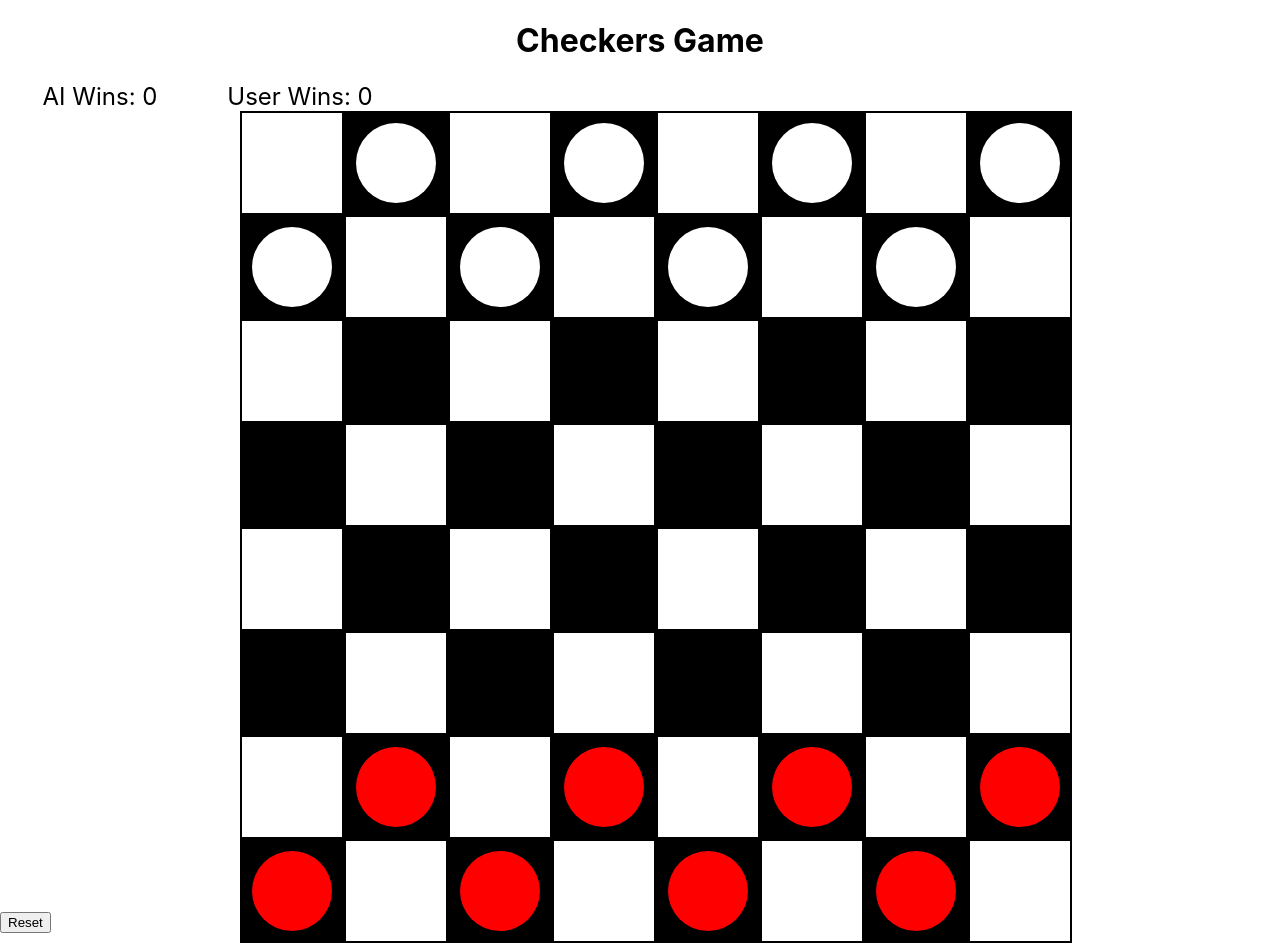
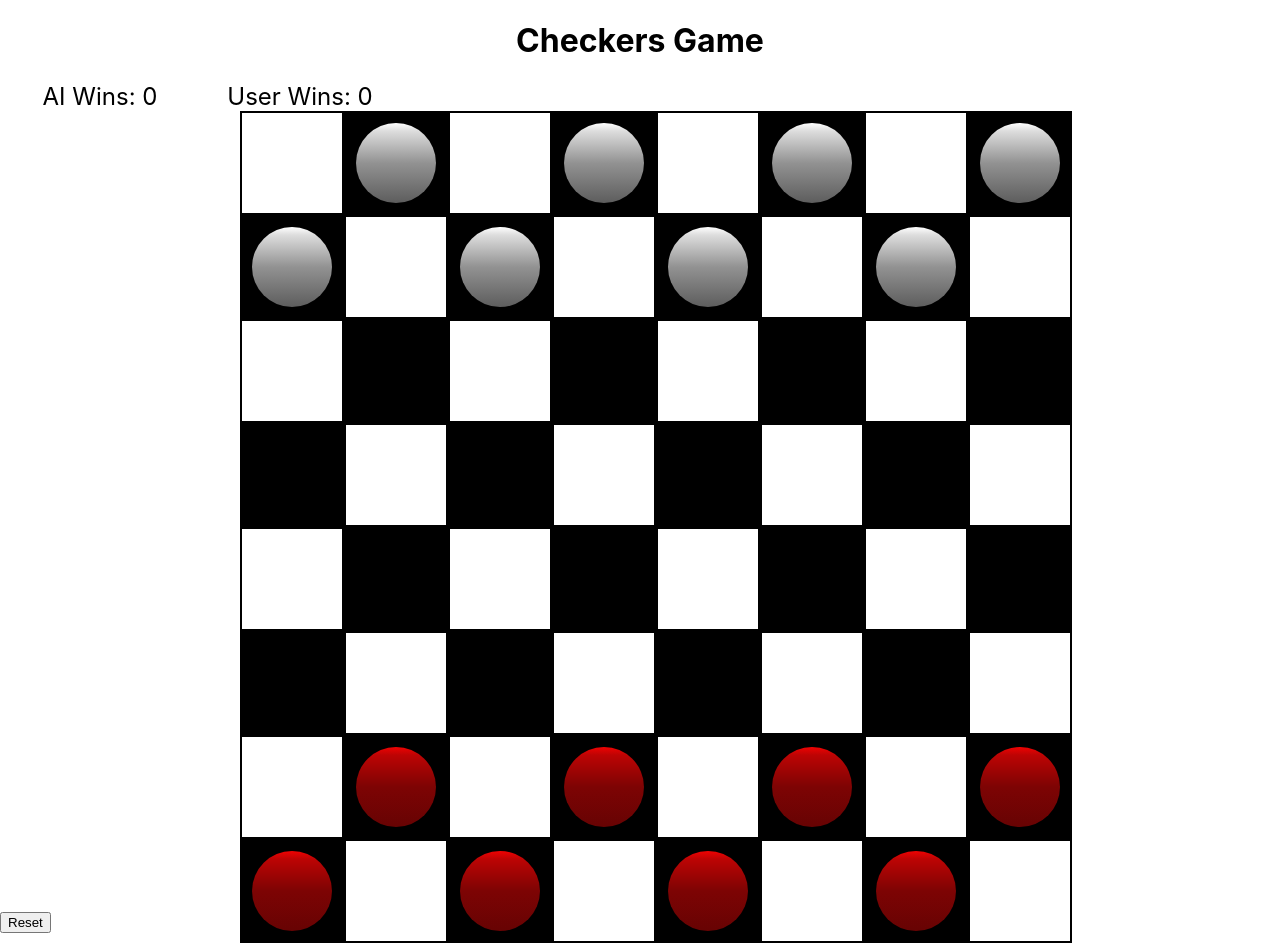
Before and after one commit to rchristie1/checkers, a React (Create React App) app: page / in a window 1280 px wide. Built offline with nearby package versions, Linux system fonts and the light colour scheme; the HTML template or start-up script is replaced by a standard one.

Commit message:
updated piece styling

```diff
--- a/src/components/Piece.scss
+++ b/src/components/Piece.scss
@@ -7,32 +7,36 @@
     align-items: center;
     font-weight: bold;
     font-size: 1.5em;
+    color: #000;
 
     &.ai {
-        background-color: #fff;
+        background: linear-gradient(#ffffff 0%, #dddddd 10%, #929292 50%, #5d5d5d 100%);
     }
 
     &.player {
-        background-color: red;
+        color: #fff;
+        background: linear-gradient(#f00202 0%, #bd0404 10%, #7d0404 50%, #670303 100%);
+
 
         &.grabbed {
             opacity: 50%;
         }
+
+        &:hover {
+            cursor: grab;
+        }
+
+        &:active {
+            cursor: grabbing;
+        }
     }
 
     &.player-king {
-        background-color: gold;
+        background: linear-gradient(#ff4444 0%, #ff0606 10%, #b61919 50%, #970505 100%);
     }
 
     &.ai-king {
-        background-color: green;
+        background: linear-gradient(#ffffff 0%, #dddddd 10%, #929292 50%, #5d5d5d 100%);
     }
 
-    &:hover {
-        cursor: grab;
-    }
-
-    &:active {
-        cursor: grabbing;
-    }
 }
```
